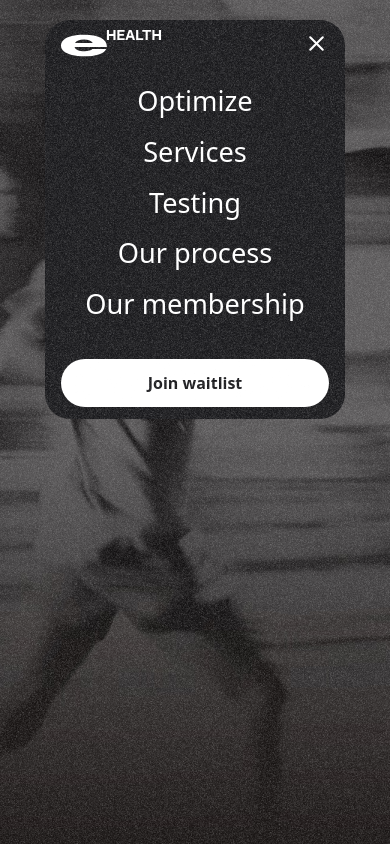
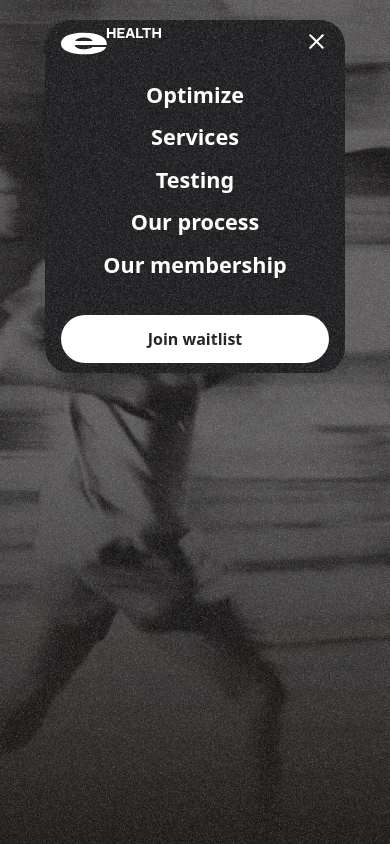
Before and after one commit to mohitkrishn/enroute-health-react, a React (Vite) app: page / in a window 390 px wide. Both pictures are taken after a click on the element 285 px from the left and 45 px from the top of the page. Built offline with nearby package versions, Linux system fonts and the light colour scheme.

Commit message:
mobile  navbar updated by Mohit

```diff
--- a/src/components/Navbar.jsx
+++ b/src/components/Navbar.jsx
@@ -2,7 +2,7 @@
 import navFont_smooth from '../assets/fonts/navlink-fonts.ttf'
 import { Menu, X } from 'lucide-react'
 import { AnimatePresence, motion } from 'motion/react'
-import { useRef, useState } from 'react'
+import { useRef, useState, useEffect } from 'react'
 import { NavLink } from 'react-router-dom';
 
 
@@ -45,7 +45,7 @@ const Navbar = () => {
 
     // when menu is closed
     closed: {
-      height: '50px',
+      height: '45px',
       width: '235px',
       borderRadius: '50px',
 
@@ -55,6 +55,28 @@ const Navbar = () => {
       }
     }
   }
+
+  //close the menu on click outside
+  const handleClickOutside = (event) => {
+    if (menuRef.current && !menuRef.current.contains(event.target)) {
+      setIsOpen(false);
+    }
+  };
+
+  //useEffect hook to add and remove event listener
+  useEffect(() => {
+    if (isOpen) {
+      document.addEventListener('click', handleClickOutside, true);
+    }
+    else {
+      document.removeEventListener('click', handleClickOutside, true);
+    }
+
+    return () => {
+      document.removeEventListener('click', handleClickOutside, true);
+    };
+  }, [isOpen]);
+
 
 
   return (
@@ -66,8 +88,7 @@ const Navbar = () => {
         animate={isOpen ? 'open' : 'closed'}
         variants={menuVariants}
         style={{ willChange: 'transform, width, height border-radius' }}
-        className="px-4 py-2.5 bg-zinc-900/50 backdrop-blur-none rounded-full flex flex-col justify-center-safe"
-      >
+        className="px-4 py-2 bg-zinc-900/50 backdrop-blur-none rounded-full flex flex-col justify-center-safe"      >
         <div
           className='logo-icon w-full flex items-center justify-between'
         >
@@ -108,7 +129,7 @@ const Navbar = () => {
               <MenuItem delay={0.20}>
                 <NavLink
                   to='/optimize'
-                  className={`py-1 rounded-md text-[1.7rem] text-white`}
+                  className={`py-1 rounded-md text-[1.35rem] text-white font-semibold`}
                   style={{ fontFamily: `${navFont_smooth}` }}
                 >
                   Optimize
@@ -118,7 +139,7 @@ const Navbar = () => {
               <MenuItem delay={0.25}>
                 <NavLink
                   to='/services'
-                  className={`py-1 rounded-md text-[1.7rem] text-white`}
+                  className={`py-1 rounded-md text-[1.35rem] text-white font-semibold`}
                   style={{ fontFamily: `${navFont_smooth}` }}
                 >
                   Services
@@ -128,7 +149,7 @@ const Navbar = () => {
               <MenuItem delay={0.30}>
                 <NavLink
                   to='/testing'
-                  className={`py-1 rounded-md text-[1.7rem] text-white`}
+                  className={`py-1 rounded-md text-[1.35rem] text-white font-semibold`}
                   style={{ fontFamily: `${navFont_smooth}` }}
                 >
                   Testing
@@ -138,7 +159,7 @@ const Navbar = () => {
               <MenuItem delay={0.35}>
                 <NavLink
                   to='/process'
-                  className={`py-1 rounded-md text-[1.7rem] text-white`}
+                  className={`py-1 rounded-md text-[1.35rem] text-white font-semibold`}
                   style={{ fontFamily: `${navFont_smooth}` }}
                 >
                   Our process
@@ -148,7 +169,7 @@ const Navbar = () => {
               <MenuItem delay={0.40}>
                 <NavLink
                   to='/membership'
-                  className={`py-1 rounded-md text-[1.7rem] text-white text-nowrap`}
+                  className={`py-1 rounded-md text-[1.35rem] text-white font-semibold text-nowrap`}
                   style={{ fontFamily: `${navFont_smooth}` }}
                 >
                   Our membership
```
